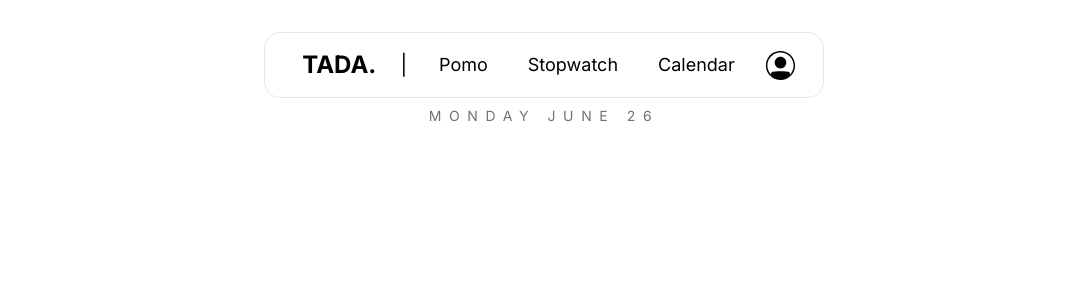
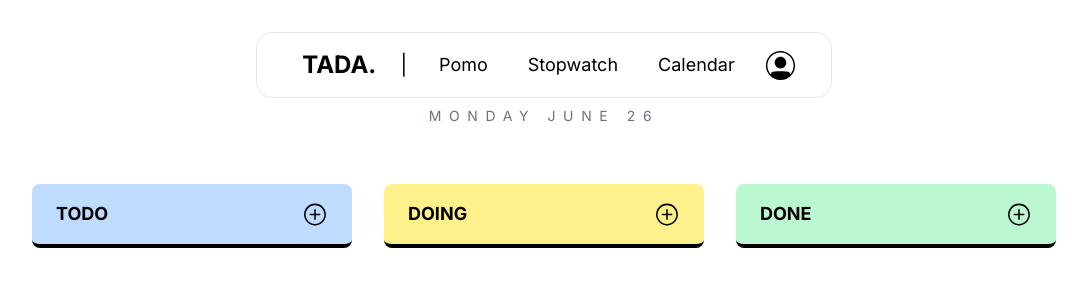
Before and after one commit to Thisisaarush/Tada, a SvelteKit app: page / in a window 1280 px wide. Shown: the top 300 px of the page, without its empty margins (96-1183 px from the left). Built offline with nearby package versions, Linux system fonts and the light colour scheme.

Commit message:
added task title component

```diff
--- a/src/routes/+layout.svelte
+++ b/src/routes/+layout.svelte
@@ -3,7 +3,7 @@
 	import '../app.css'
 </script>
 
-<div class="flex justify-center">
+<div>
 	<Header />
 	<main>
 		<slot />
--- a/src/routes/+page.svelte
+++ b/src/routes/+page.svelte
@@ -1,4 +1,5 @@
 <script>
+	import TaskTitle from './TaskTitle.svelte'
 </script>
 
 <svelte:head>
@@ -6,6 +7,14 @@
 	<meta name="description" content="Todo app" />
 </svelte:head>
 
-<section>
-
+<section class='mt-44 flex flex-col md:flex-row justify-center items-center gap-8 p-2'>
+	<div class='max-w-xs w-5/6'>
+		<TaskTitle title='todo' bgColor='bg-blue-200'/>
+	</div>
+	<div class='max-w-xs w-5/6'>
+		<TaskTitle title='doing' bgColor='bg-yellow-200'/>
+	</div>
+	<div class='max-w-xs w-5/6'>
+		<TaskTitle title='done' bgColor='bg-green-200'/>
+	</div>
 </section>
--- a/src/routes/Header.svelte
+++ b/src/routes/Header.svelte
@@ -5,8 +5,8 @@
   const day = moment().format('dddd') + " " + moment().format('MMMM DD')
 </script>
 
-<header class='fixed top-8 flex justify-center items-center flex-col gap-2 w-full max-w-2xl'>
-  <ul class='flex gap-2 items-center justify-center border rounded-2xl py-2 px-8 backdrop-blur-md w-5/6'>
+<header class='fixed top-8 flex justify-center items-center flex-col gap-2 w-full'>
+  <ul class='flex gap-2 items-center justify-center border rounded-2xl py-2 backdrop-blur-md w-5/6 max-w-xl'>
     <a href="/" class="uppercase font-bold text-2xl py-2 px-4 rounded-md">Tada.</a>
     <li class="text-xl">|<li/>
     <a href="/pomo" class="capitalize text-lg px-4 py-2 rounded-md hover:bg-gray-100">pomo</a>
--- a/src/routes/taskTitle.svelte
+++ b/src/routes/taskTitle.svelte
@@ -0,0 +1,12 @@
+<script lang='ts'>
+  import add from '$lib/assets/add.svg'
+
+  // props
+  export let title: string;
+  export let bgColor: string;
+</script>
+
+<div class={`${bgColor} flex justify-between items-center py-4 px-6 rounded-lg gap-10 border-b-4 border-black`}>
+  <p class='uppercase font-bold text-lg'>{title}</p>
+  <img src={add} alt="add task">
+</div>
```
Also changed, not shown: src/lib/assets/add.svg (added).
